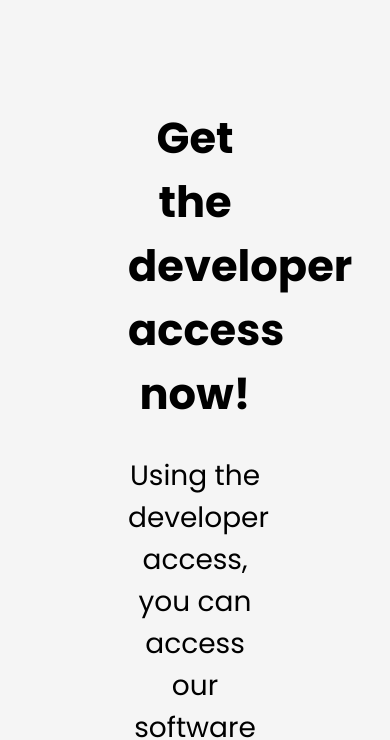
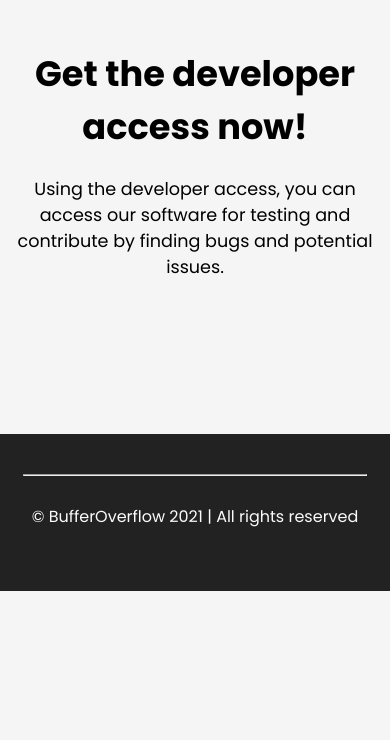
Before and after one commit to BufferOverflow-me/website, a Next.js app: page / in a window 390 px wide. Shown: the part 2872-3612 px from the top of the page. After the commit the page ends 3463 px from the top, so only its background shows below. Built offline with nearby package versions, Linux system fonts and the light colour scheme.

Commit message:
Apply responsiveness to smaple section

```diff
--- a/styles/Home.module.scss
+++ b/styles/Home.module.scss
@@ -248,6 +248,18 @@ $clr-card: #222222;
                 width: auto;
             }
         }
+        @media (max-width: 700px) {
+            h3 {
+                margin: 0;
+                text-align: center;
+                width: 100%;
+                font-size: 1.1rem;
+                padding: auto;
+            }
+            h1 {
+                font-size: 2.2rem;
+            }
+        }
     }
     .gif {
         margin: auto;
@@ -260,6 +272,17 @@ $clr-card: #222222;
         .content {
             text-align: center;
             width: 100%;
+        }
+    }
+    @media (max-width: 700px) {
+        .content {
+            text-align: center;
+            width: 100%;
+            margin: auto;
+            padding: 10px;
+        }
+        .gif {
+            display: none;
         }
     }
 }
```
